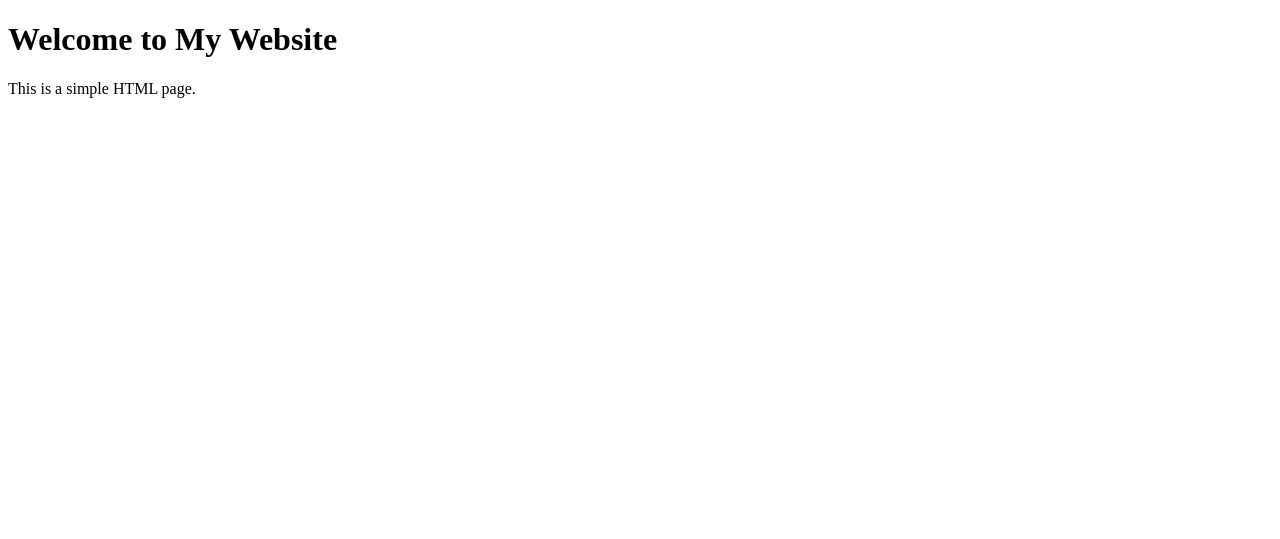
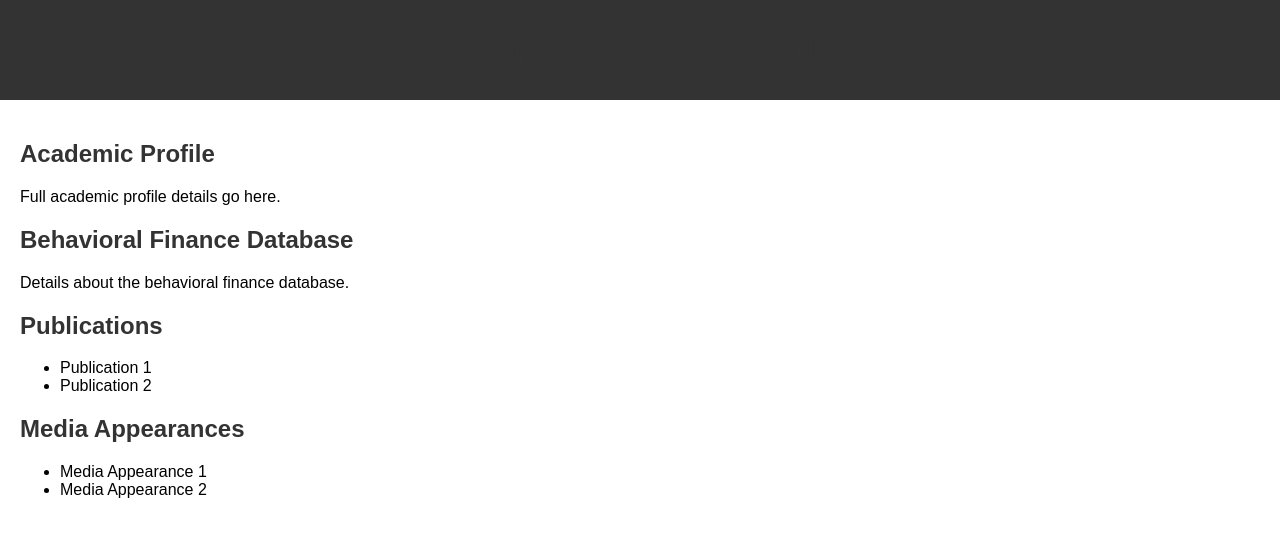
Before and after one commit to simar523-bfin/Simarjeet_Singh_Website, a plain HTML site: page index.html in a window 1280 px wide. Drawn offline with Linux system fonts and the light colour scheme.

Commit message:
Replace index.html with complete portfolio file

```diff
--- a/index.html
+++ b/index.html
@@ -1,12 +1,40 @@
 <!DOCTYPE html>
-<html>
+<html lang="en">
 <head>
     <meta charset="UTF-8">
     <meta name="viewport" content="width=device-width, initial-scale=1.0">
-    <title>My Website</title>
+    <title>Simarjeet Singh Portfolio</title>
+    <style>
+        body { font-family: Arial, sans-serif; margin: 0; padding: 0; }
+        header { background: #333; color: white; padding: 10px 20px; text-align: center; }
+        section { padding: 20px; }
+        h1, h2 { color: #333; }
+        .publications, .media-appearances { margin-top: 20px; }
+    </style>
 </head>
 <body>
-    <h1>Welcome to My Website</h1>
-    <p>This is a simple HTML page.</p>
+    <header>
+        <h1>Simarjeet Singh's Portfolio</h1>
+    </header>
+    <section>
+        <h2>Academic Profile</h2>
+        <p>Full academic profile details go here.</p>
+        <h2>Behavioral Finance Database</h2>
+        <p>Details about the behavioral finance database.</p>
+        <div class="publications">
+            <h2>Publications</h2>
+            <ul>
+                <li>Publication 1</li>
+                <li>Publication 2</li>
+            </ul>
+        </div>
+        <div class="media-appearances">
+            <h2>Media Appearances</h2>
+            <ul>
+                <li>Media Appearance 1</li>
+                <li>Media Appearance 2</li>
+            </ul>
+        </div>
+    </section>
 </body>
 </html>
```
